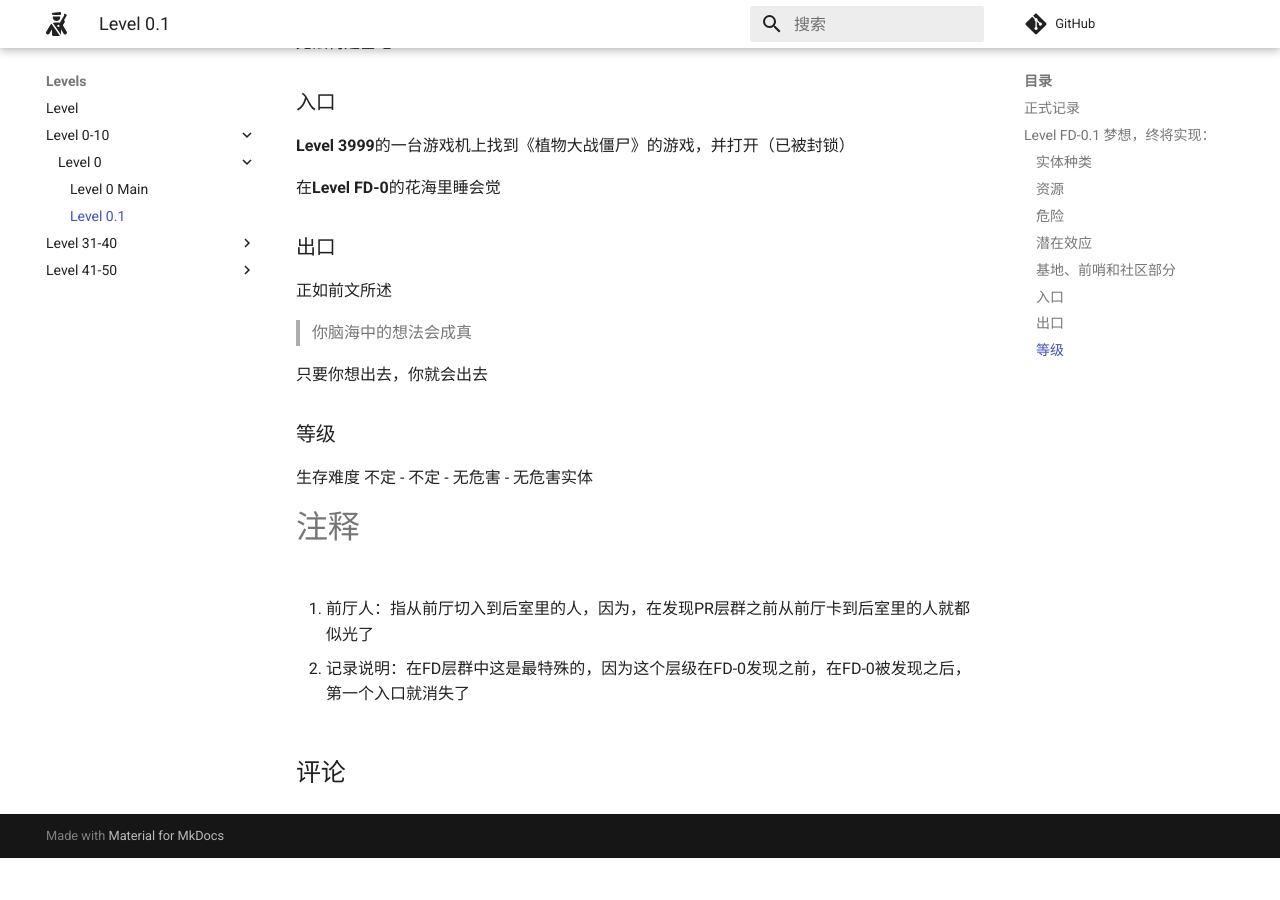
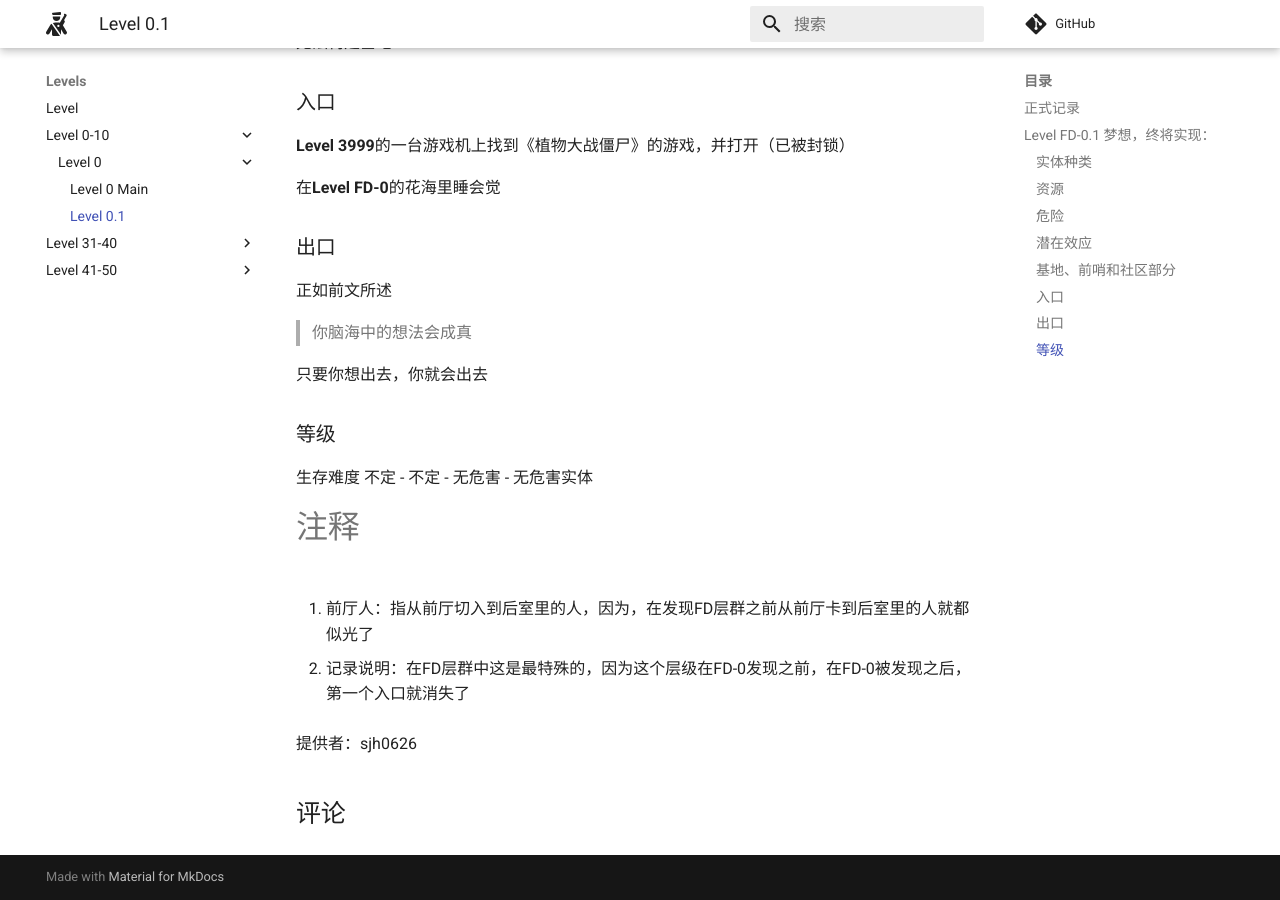
Before and after one commit to Chocolateater/FD-Class, an MkDocs documentation site: the page built from docs/Level_FD-0.1.md, in a window 1280 px wide and 900 px high, scrolled down 1790 px. Built offline with MkDocs 1.6.1 and Material for MkDocs 9.7.7, drawn with Linux system fonts in a browser that asks for light colours; comment, search, counter and statistics services are not loaded; before the commit the page ends 2648 px from its top, so only the background shows below that.

Commit message:
Update Level_FD-0.1.md
二次更改

```diff
--- a/docs/Level_FD-0.1.md
+++ b/docs/Level_FD-0.1.md
@@ -64,6 +64,9 @@ comments: true
 - 无危害
 - 无危害实体
 # 注释
-1. 前厅人：指从前厅切入到后室里的人，因为，在发现PR层群之前从前厅卡到后室里的人就都似光了
+1. 前厅人：指从前厅切入到后室里的人，因为，在发现FD层群之前从前厅卡到后室里的人就都似光了
 
 2. 记录说明：在FD层群中这是最特殊的，因为这个层级在FD-0发现之前，在FD-0被发现之后，第一个入口就消失了
+
+
+提供者：sjh0626
```
